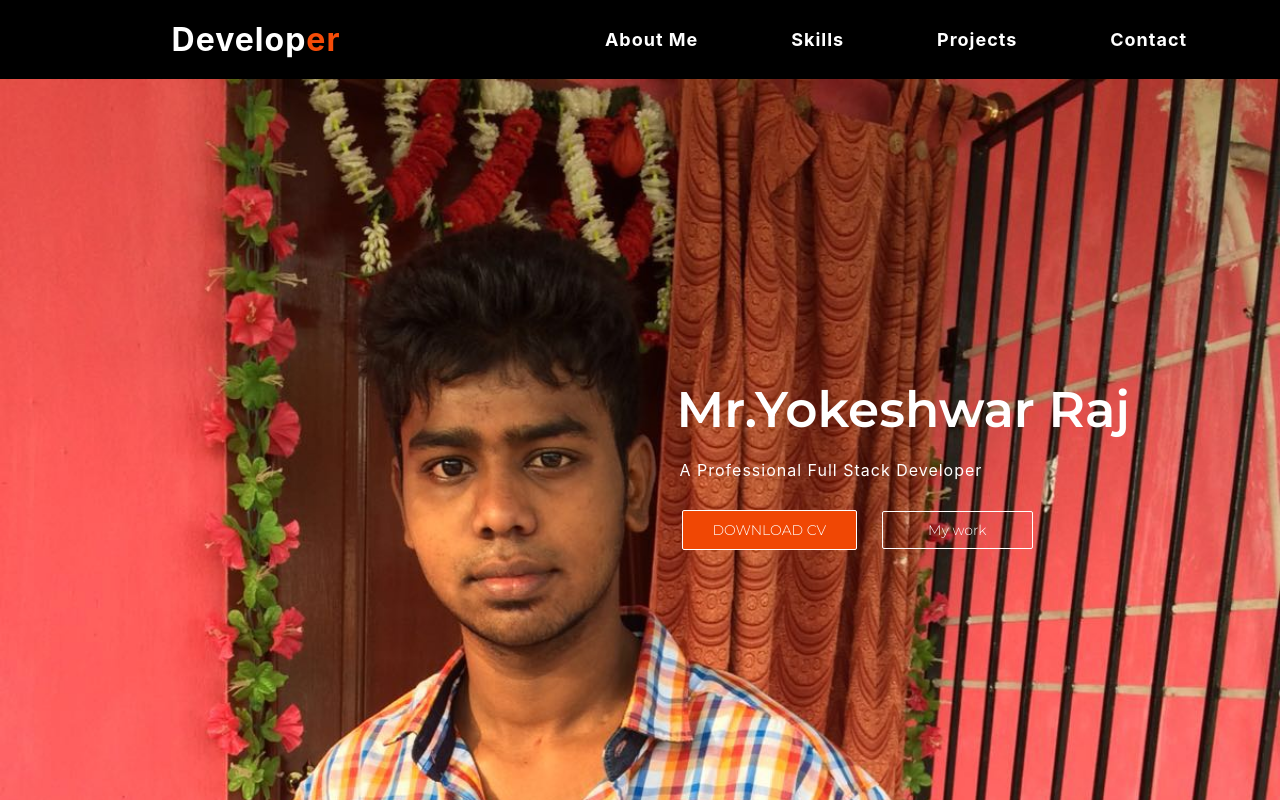
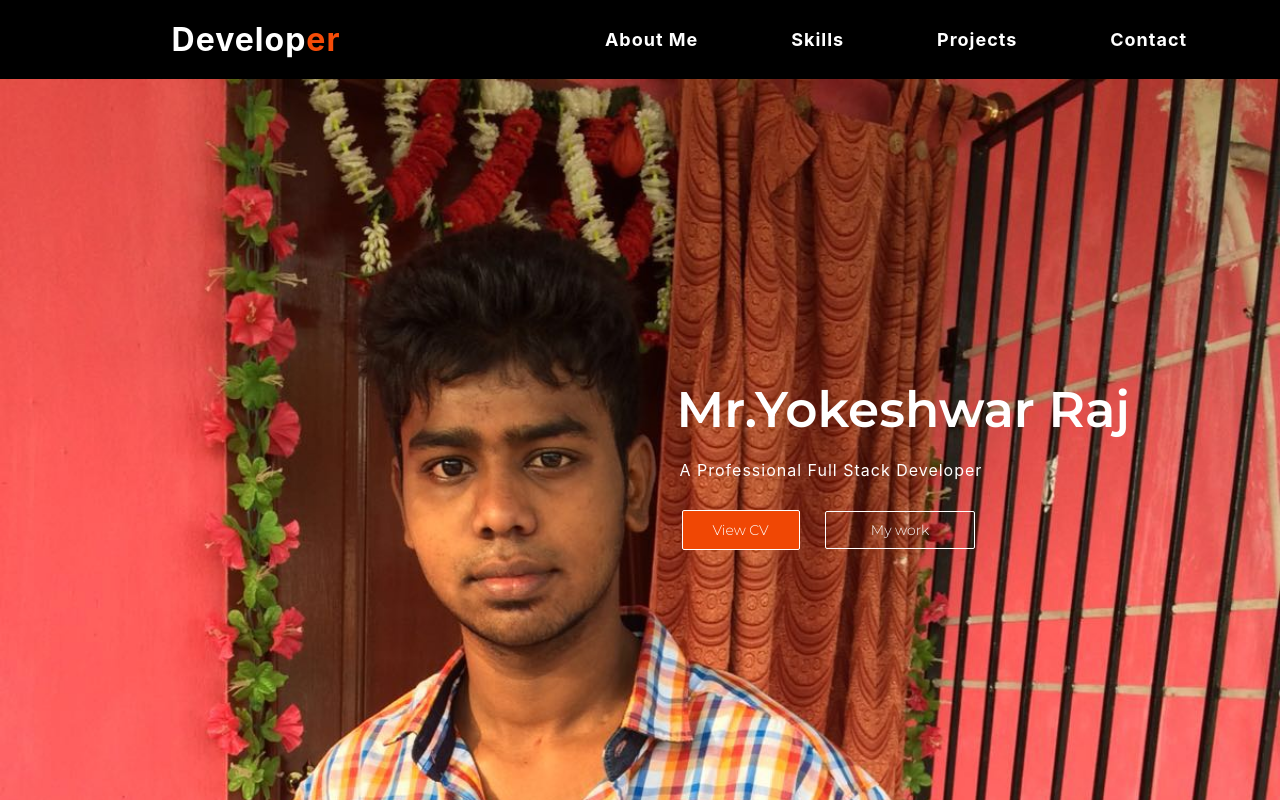
Before and after one commit to yokeshraj98/YokeshPortfolio, a React (Create React App) app: page / in a window 1280 px wide. Shown: the top 800 px of the page. Built offline with nearby package versions, Linux system fonts and the light colour scheme.

Commit message:
first commit

```diff
--- a/src/components/TopContent/TopContent.js
+++ b/src/components/TopContent/TopContent.js
@@ -9,11 +9,11 @@
         <h1>Mr.Yokeshwar Raj</h1>
         <p>A Professional Full Stack Developer</p>
         <a
-          href="https://doc-0c-3s-docs.googleusercontent.com/docs/securesc/7f30l5866mkqacm2msppsn2qqeq63tlk/8tn1nr9m30742q82c1hr362i7bkmmaeb/1631616450000/08124396825101469741/08124396825101469741/1gYBEShJDonfpYbdWzO05PBIWFR1TyOYu?e=download&authuser=0"
+          href="https://docs.google.com/document/d/1QQyVSfpvdiZb9uFJq8bHtmmABbSqkur2/edit"
           target="_blank"
           rel="noopener noreferrer"
         >
-          <button className="topContent__download">DOWNLOAD CV</button>
+          <button className="topContent__download">View CV</button>
         </a>
         <Link to="projects" smooth={true} duration={500}>
           <button className="topContent__work">My work</button>
```
